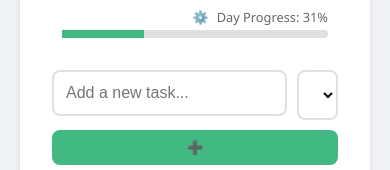
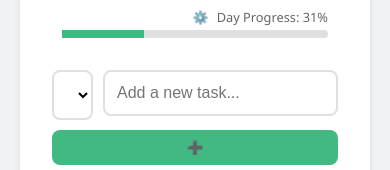
Before and after one commit to blue1st/todo-dont-list, a Nuxt app: page / in a window 390 px wide. Shown: the part 124-294 px from the top of the page. Built offline with nearby package versions, Linux system fonts and the light colour scheme.

Commit message:
feat: Reorder todo input fields and add mobile-responsive text for type selection and 'Don't' button.

```diff
--- a/app.vue
+++ b/app.vue
@@ -35,6 +35,10 @@
 
     <div class="input-group">
       <div class="input-row">
+        <select v-model="newTodoType">
+          <option value="do">{{ isMobile ? '☑️' : '☑️ Do' }}</option>
+          <option value="dont">{{ isMobile ? '🚫' : "🚫 Don't" }}</option>
+        </select>
         <input
           v-model="newTodoTitle"
           @keydown.enter="handleEnter"
@@ -42,10 +46,6 @@
           type="text"
           class="task-input"
         />
-        <select v-model="newTodoType">
-          <option value="do">Do</option>
-          <option value="dont">Don't</option>
-        </select>
         <input
           v-if="newTodoType === 'dont'"
           v-model="newTodoDuration"
@@ -122,7 +122,8 @@
             :disabled="isSuppressed(todo)"
             @click="toggleTodo(todo)"
           >
-            {{ isSuppressed(todo) ? formatTime(getRemainingTime(todo)) : '🚫 Do Not' }}
+            <template v-if="isSuppressed(todo)">{{ formatTime(getRemainingTime(todo)) }}</template>
+            <template v-else>🚫<span class="desktop-text"> Don't</span></template>
           </button>
 
           <span class="title">
@@ -180,6 +181,11 @@ const endHour = ref(24);
 const endMinute = ref(0);
 const showSettings = ref(false);
 const showTooltip = ref(false);
+const isMobile = ref(false);
+
+const updateMobileStatus = () => {
+  isMobile.value = window.innerWidth <= 600;
+};
 
 const dayProgress = computed(() => {
   const date = new Date(now.value);
@@ -284,10 +290,13 @@ onMounted(() => {
         console.log('SW registration failed: ', registrationError);
       });
   }
+  updateMobileStatus();
+  window.addEventListener('resize', updateMobileStatus);
 });
 
 onUnmounted(() => {
   clearInterval(timerInterval);
+  window.removeEventListener('resize', updateMobileStatus);
 });
 
 // Subscribe to liveQuery for real-time updates
@@ -347,7 +356,7 @@ async function addTodo() {
   if (!newTodoTitle.value.trim()) return;
 
   try {
-    const duration = newTodoType.value === 'dont' ? parseDuration(newTodoDuration.value) : undefined;
+    const duration = newTodoType.value === 'dont' ? parseDuration(newTodoDuration.value || '') : undefined;
 
     // Calculate new order: max order + 1
     const lastTodo = await db.todos.orderBy('order').last();
```
